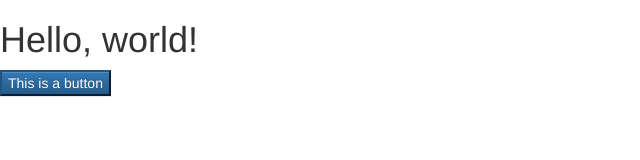
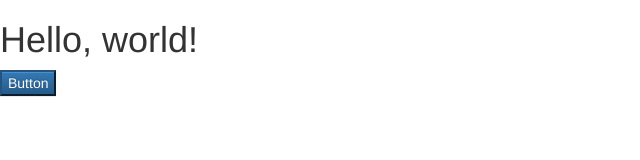
Before and after one commit to austintt/TutorTrac2, a plain HTML site: page tutorMain.html in a window 1280 px wide. Shown: the whole page, without its empty margins (0-640 px from the left). Drawn offline with nearby package versions, Linux system fonts and the light colour scheme.

Commit message:
button with template

```diff
--- a/tutorMain.html
+++ b/tutorMain.html
@@ -26,8 +26,7 @@
     <![endif]-->
   </head>
   <body>
-    <h1>Hello, world!</h1>
-      <button class="btn-primary">This is a button</button>
-
+      <h1>Hello, world!</h1>
+      <button class="btn-primary">Button</button>
   </body>
 </html>
```
